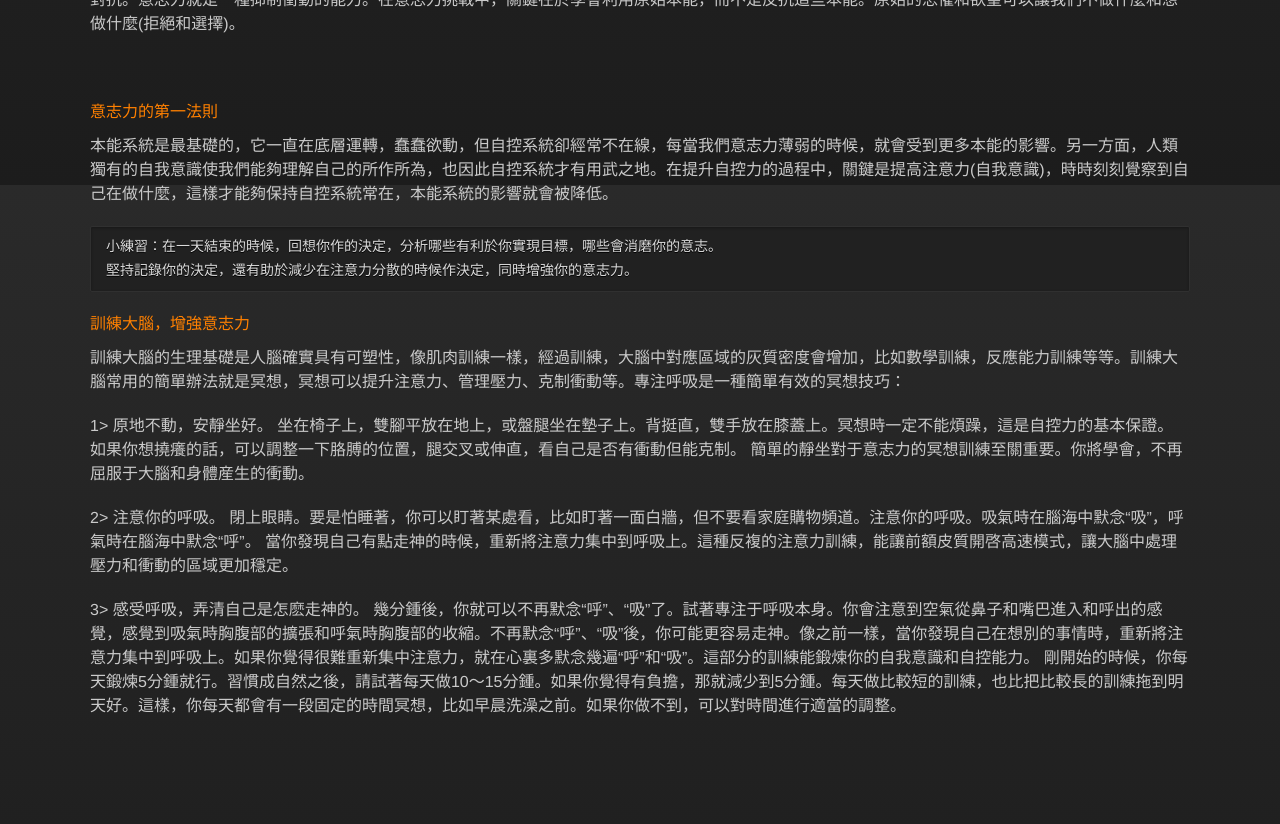
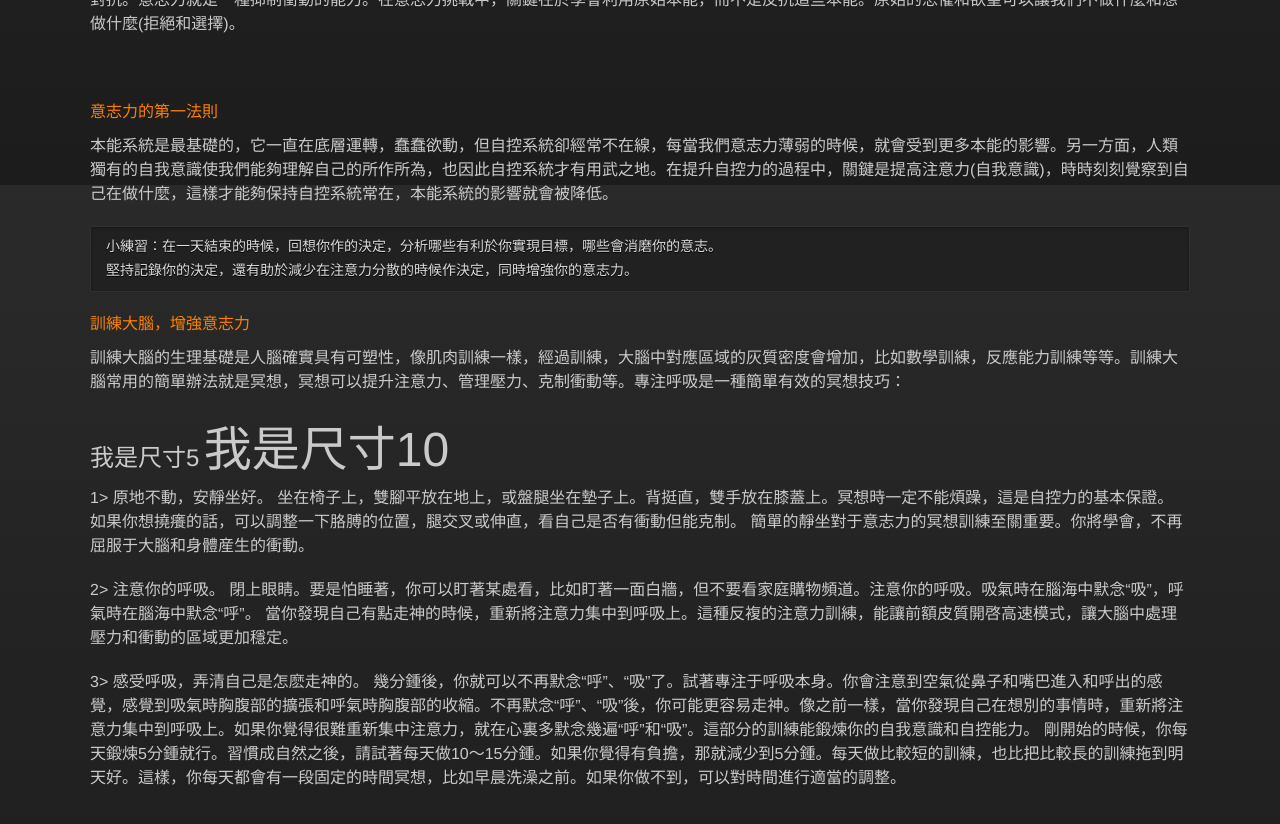
Before and after one commit to kexinerchen/kexinerchen.github.io, a Jekyll site: the page built from _posts/2021-11-21-willpower.md, in a window 1280 px wide and 900 px high, scrolled down 715 px. Shown: the top 824 px of the window. Built offline with Jekyll 4.4.1, drawn with Linux system fonts in a browser that asks for light colours; some web fonts are replaced.

Commit message:
Update 2021-11-21-willpower.md

```diff
--- a/_posts/2021-11-21-willpower.md
+++ b/_posts/2021-11-21-willpower.md
@@ -34,6 +34,8 @@ author: Kexiner
 #### 訓練大腦，增強意志力
 訓練大腦的生理基礎是人腦確實具有可塑性，像肌肉訓練一樣，經過訓練，大腦中對應區域的灰質密度會增加，比如數學訓練，反應能力訓練等等。訓練大腦常用的簡單辦法就是冥想，冥想可以提升注意力、管理壓力、克制衝動等。專注呼吸是一種簡單有效的冥想技巧：
 
+<font size=5>我是尺寸5</font>
+<font size=10>我是尺寸10</font>
 
 1> 原地不動，安靜坐好。
 坐在椅子上，雙腳平放在地上，或盤腿坐在墊子上。背挺直，雙手放在膝蓋上。冥想時一定不能煩躁，這是自控力的基本保證。
```
